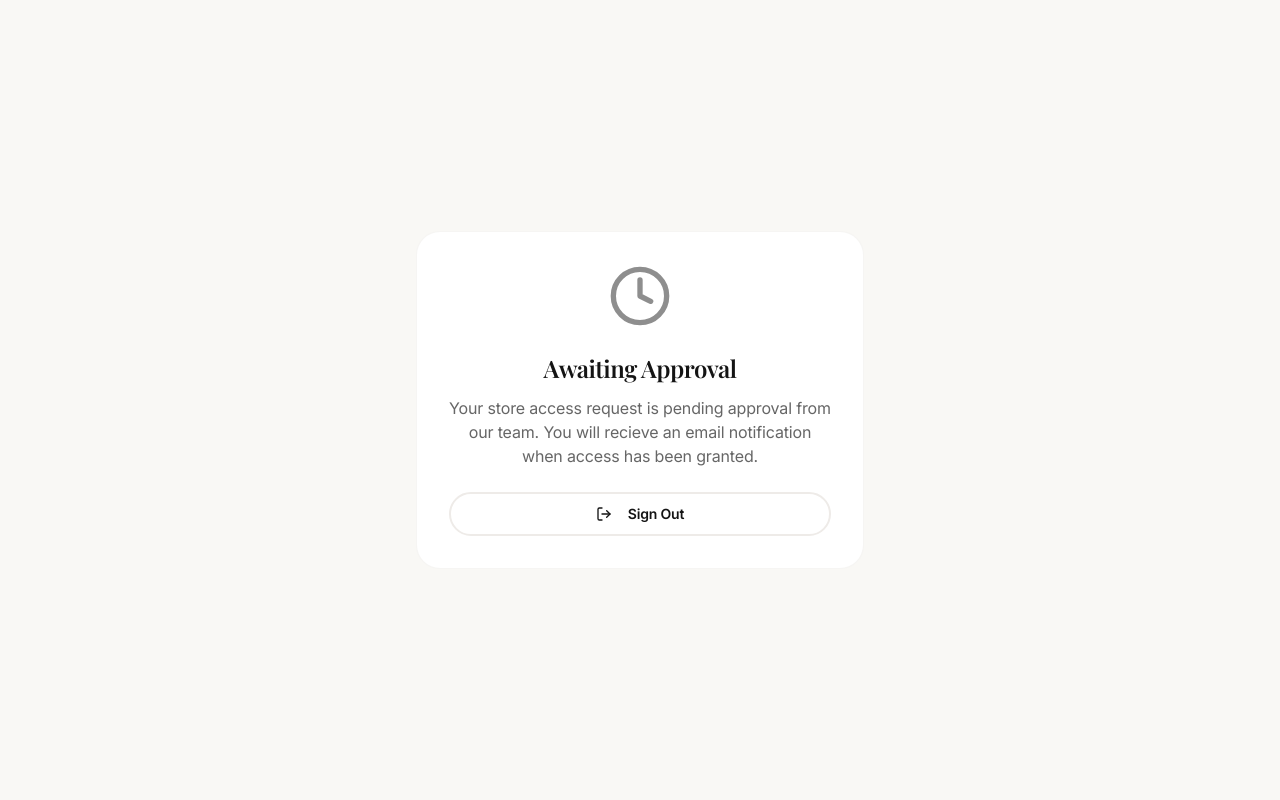
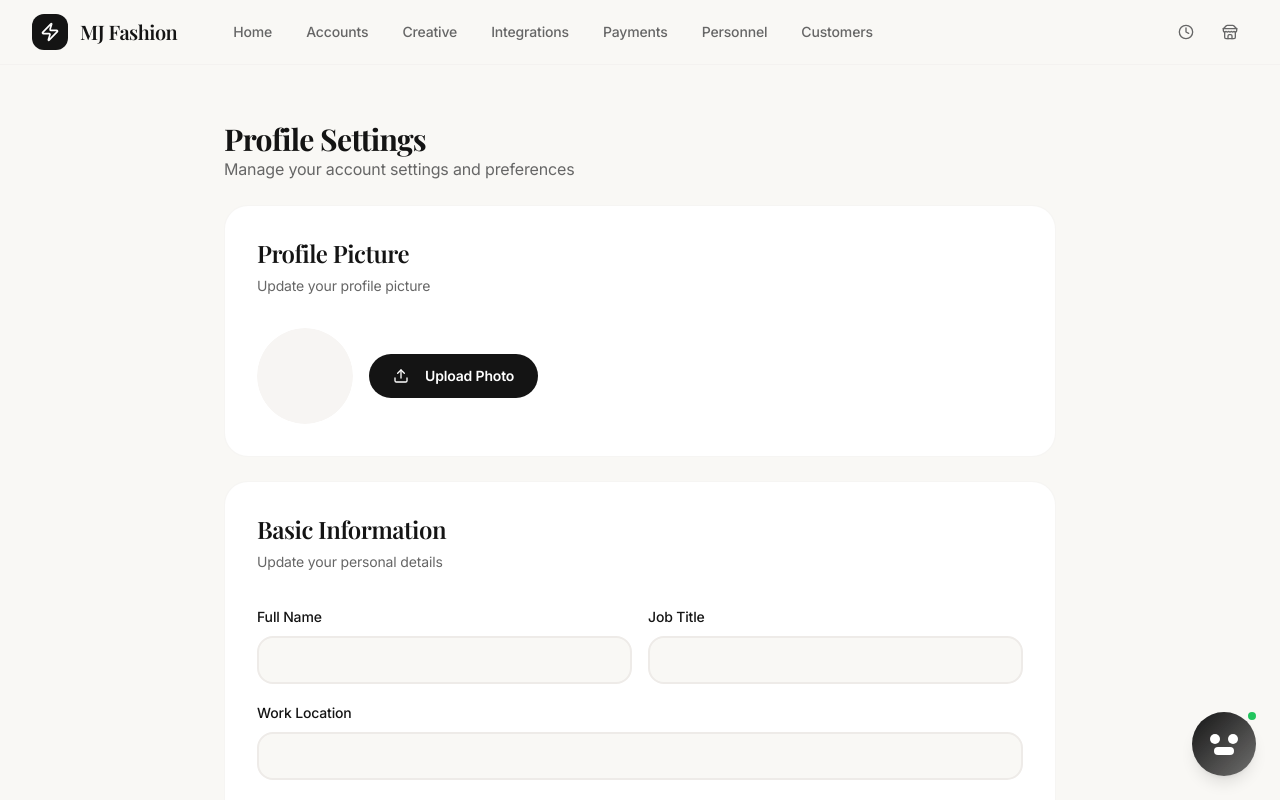
Before and after one commit to jbankss/prft, a React (Vite) app: page /profile in a window 1280 px wide. Shown: the top 800 px of the page. Built offline with nearby package versions, Linux system fonts and the light colour scheme.

Commit message:
Hide login for now
Co-authored-by: jbankss <262237287+jbankss@users.noreply.github.com>

```diff
--- a/src/components/MainLayout.tsx
+++ b/src/components/MainLayout.tsx
@@ -37,9 +37,9 @@ export function MainLayout({ children }: MainLayoutProps) {
   //   return <Navigate to="/auth" />;
   // }
 
-  if (availableBrands.length === 0) {
-    return <PendingApproval />;
-  }
+  // if (availableBrands.length === 0) {
+  //   return <PendingApproval />;
+  // }
 
   return (
     <div className="min-h-screen bg-background">
```
